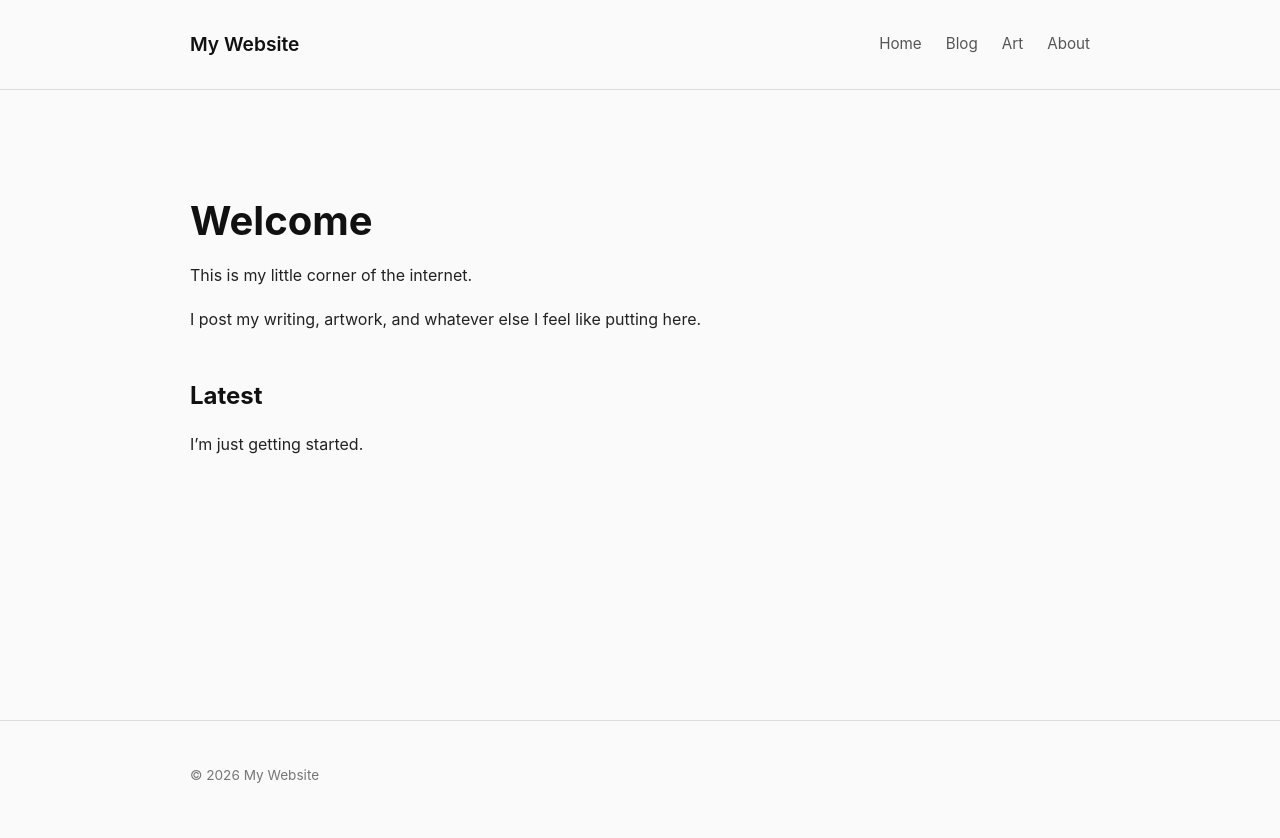
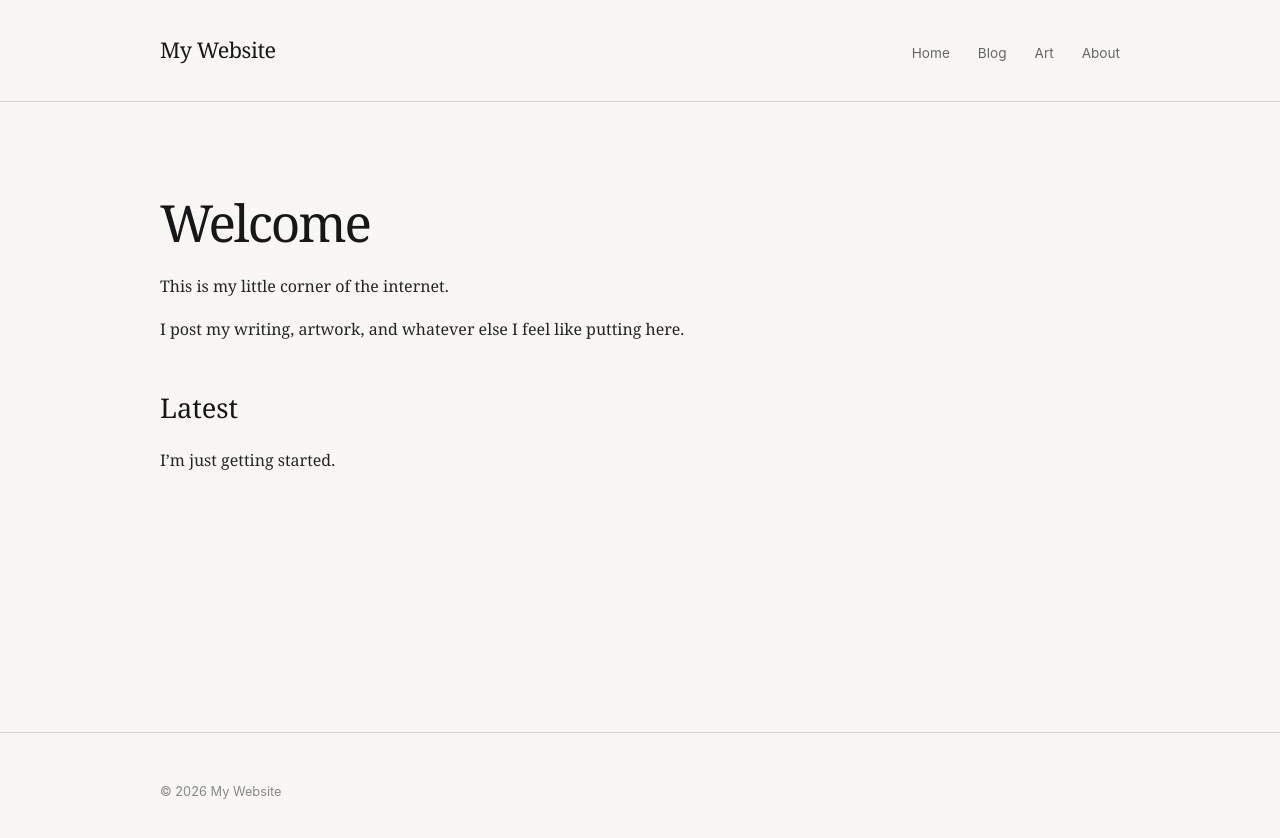
Before and after one commit to A-wase/A-wase.github.io, a Jekyll site: the page built from index.md, in a window 1280 px wide. Shown: the top 838 px of the page. Built offline with Jekyll 4.4.1, drawn with Linux system fonts in a browser that asks for light colours.

Commit message:
Refactor CSS styles for improved layout and readability

```diff
--- a/assets/css/style.css
+++ b/assets/css/style.css
@@ -4,143 +4,168 @@
 
 body {
   margin: 0;
-  background: #fafafa;
-  color: #222;
-  font-family: -apple-system, BlinkMacSystemFont, "Segoe UI", sans-serif;
+  background: #f8f7f4;
+  color: #242424;
+  font-family: Georgia, "Times New Roman", serif;
   line-height: 1.7;
 }
 
 .container {
-  width: min(900px, 90%);
+  width: min(960px, 88%);
   margin: 0 auto;
 }
 
+/* Header */
+
 .site-header {
-  padding: 28px 0;
-  border-bottom: 1px solid #ddd;
+  padding: 32px 0;
+  border-bottom: 1px solid #d8d6d1;
 }
 
 .site-header .container {
   display: flex;
   justify-content: space-between;
-  align-items: center;
+  align-items: baseline;
 }
 
 .site-title {
-  color: #111;
-  font-size: 1.2rem;
-  font-weight: 600;
+  color: #181818;
+  font-size: 1.35rem;
+  font-weight: normal;
+  letter-spacing: -0.02em;
   text-decoration: none;
 }
 
 nav {
   display: flex;
-  gap: 24px;
+  gap: 28px;
 }
 
 nav a {
-  color: #555;
+  color: #666;
   text-decoration: none;
-  font-size: 0.95rem;
+  font-family: -apple-system, BlinkMacSystemFont, "Segoe UI", sans-serif;
+  font-size: 0.85rem;
 }
 
 nav a:hover {
   color: #111;
 }
 
+/* Main */
+
 main {
   min-height: 70vh;
-  padding: 80px 0;
+  padding: 90px 0;
 }
 
 h1,
 h2,
 h3 {
-  color: #111;
-  line-height: 1.25;
+  color: #171717;
+  line-height: 1.2;
+  font-weight: normal;
 }
 
 h1 {
-  font-size: 2.5rem;
-  margin-bottom: 1rem;
+  font-size: 3.2rem;
+  letter-spacing: -0.04em;
+  margin: 0 0 20px;
 }
 
 h2 {
+  font-size: 1.7rem;
   margin-top: 3rem;
 }
 
+h3 {
+  font-size: 1.3rem;
+}
+
+p {
+  max-width: 680px;
+}
+
 a {
-  color: #444;
+  color: #333;
 }
+
+/* Posts */
+
+.post {
+  max-width: 720px;
+  margin: 0 auto;
+}
+
+.post-header {
+  margin-bottom: 55px;
+}
+
+.post-header h1 {
+  margin-bottom: 10px;
+}
+
+.post-date {
+  color: #888;
+  font-family: -apple-system, BlinkMacSystemFont, "Segoe UI", sans-serif;
+  font-size: 0.8rem;
+  letter-spacing: 0.03em;
+  text-transform: uppercase;
+}
+
+.post-content p {
+  margin: 0 0 1.6rem;
+}
+
+.post-content img {
+  display: block;
+  max-width: 100%;
+  height: auto;
+  margin: 40px auto;
+}
+
+.post-content blockquote {
+  margin: 35px 0;
+  padding-left: 25px;
+  border-left: 2px solid #ccc;
+  color: #666;
+  font-style: italic;
+}
+
+/* Images */
 
 img {
   max-width: 100%;
   height: auto;
 }
 
+/* Footer */
+
 .site-footer {
-  border-top: 1px solid #ddd;
-  padding: 30px 0;
-  color: #777;
-  font-size: 0.85rem;
+  border-top: 1px solid #d8d6d1;
+  padding: 35px 0;
+  color: #888;
+  font-family: -apple-system, BlinkMacSystemFont, "Segoe UI", sans-serif;
+  font-size: 0.8rem;
 }
+
+/* Mobile */
 
 @media (max-width: 600px) {
   .site-header .container {
     flex-direction: column;
-    align-items: flex-start;
-    gap: 15px;
+    gap: 12px;
   }
 
   nav {
-    gap: 18px;
+    gap: 20px;
   }
 
   main {
-    padding: 50px 0;
+    padding: 60px 0;
   }
 
   h1 {
-    font-size: 2rem;
+    font-size: 2.4rem;
   }
 }
-.post {
-  max-width: 720px;
-  margin: 0 auto;
-}
-
-.post-header {
-  margin-bottom: 50px;
-}
-
-.post-header h1 {
-  margin-top: 8px;
-  margin-bottom: 0;
-}
-
-.post-date {
-  color: #777;
-  font-size: 0.9rem;
-  margin: 0;
-}
-
-.post-content p {
-  margin: 0 0 1.5rem;
-}
-
-.post-content h2 {
-  margin-top: 3rem;
-}
-
-.post-content img {
-  display: block;
-  margin: 2.5rem auto;
-  border-radius: 3px;
-}
-
-.post-content blockquote {
-  margin: 2rem 0;
-  padding-left: 1.5rem;
-  border-left: 2px solid #ccc;
-  color: #666;
-}
```
